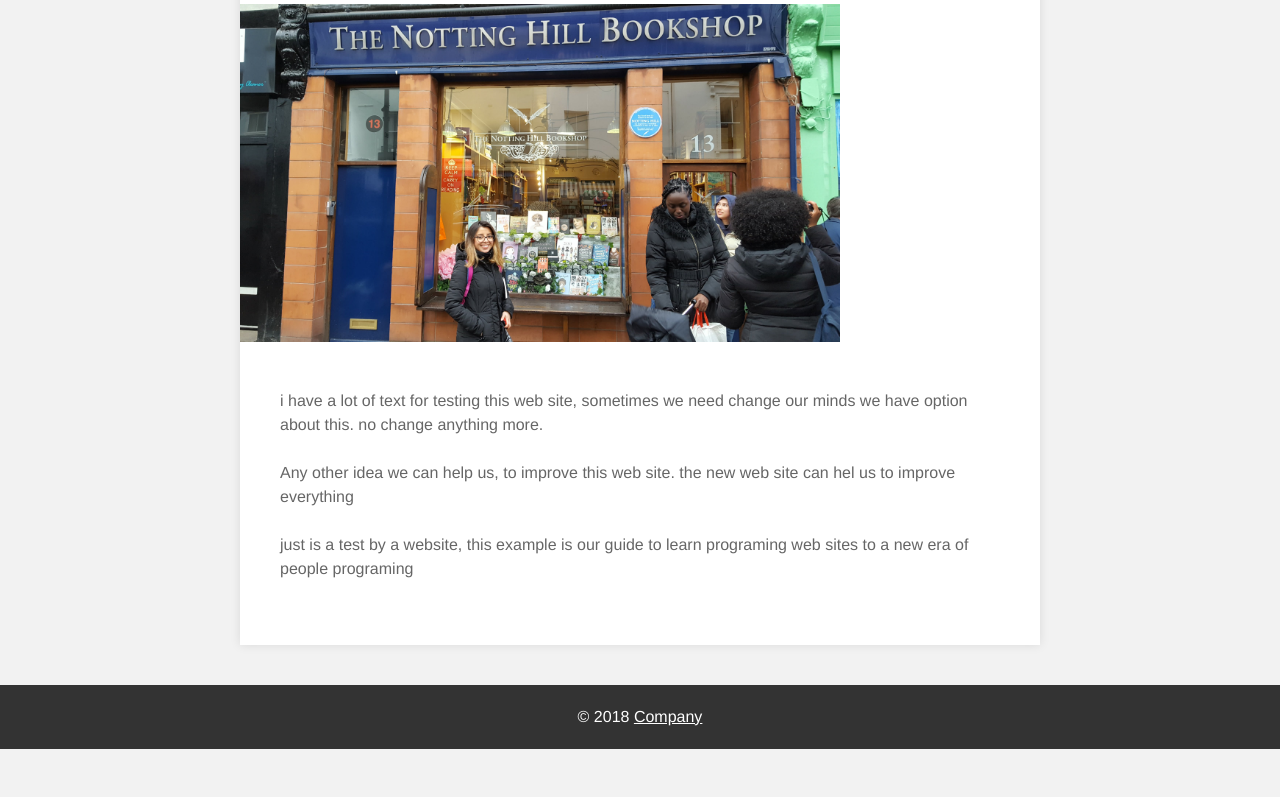
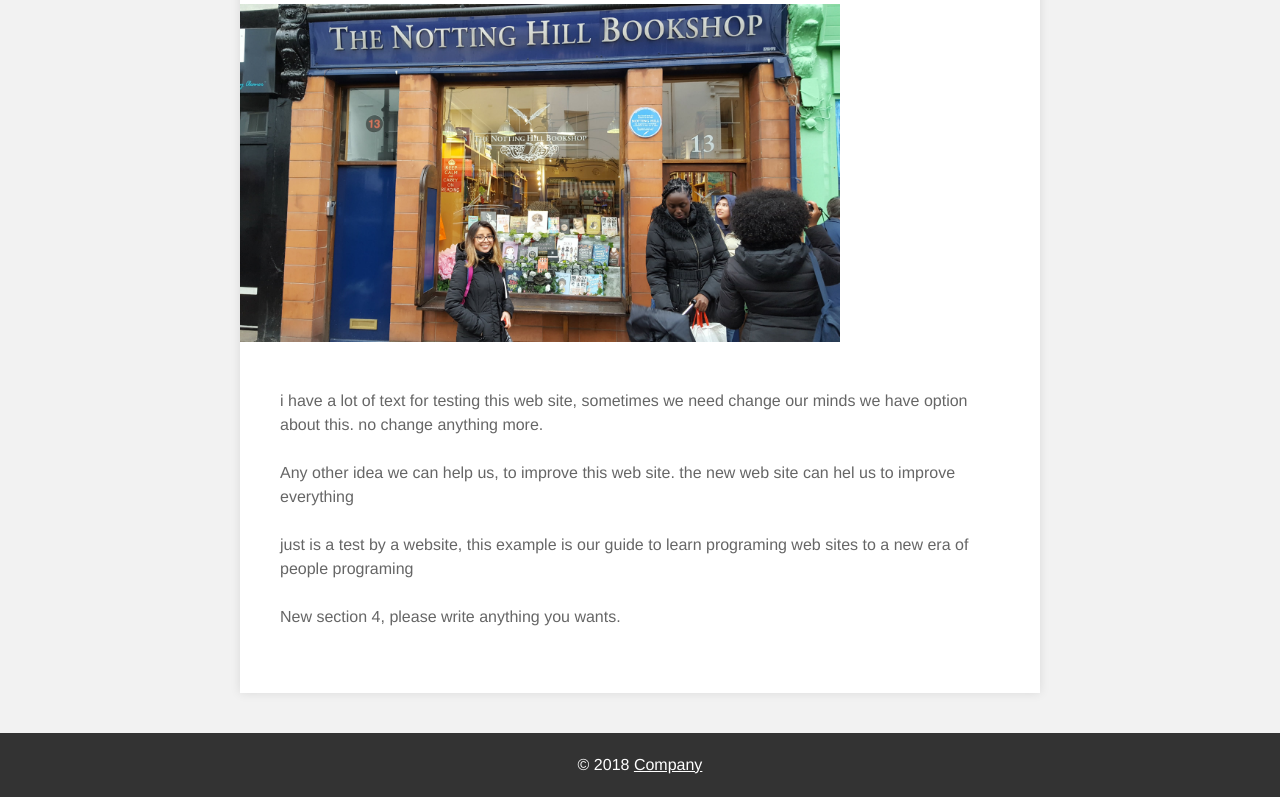
Before and after one commit to CarlosJacob/desafiogitplatzi, a plain HTML site: page index.html in a window 1280 px wide. Shown: the part 1255-2052 px from the top of the page. Before the commit the page ends 2004 px from the top, so only its background shows below. Drawn offline with Linux system fonts and the light colour scheme.

Commit message:
add a new section in the web bottom site.

```diff
--- a/index.html
+++ b/index.html
@@ -36,6 +36,7 @@
 				the new web site can hel us to improve everything</p>
 				<p>just is a test by a website, this example is our guide to learn programing web sites
 						to a new era of people programing</p>
+				<p>New section 4, please write anything you wants.</p>
 			</div>
 		</article> <!-- /article -->
 	</section> <!-- / #main-content -->
```
